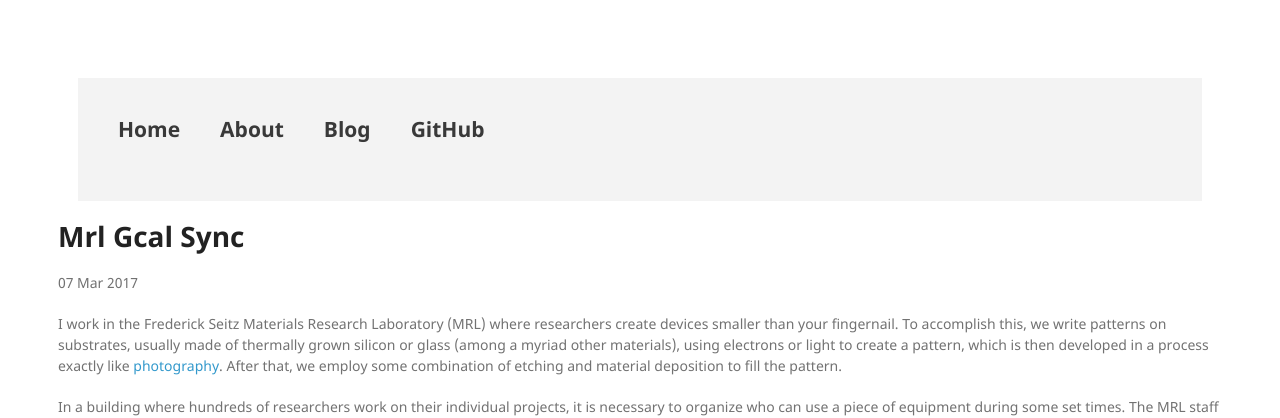
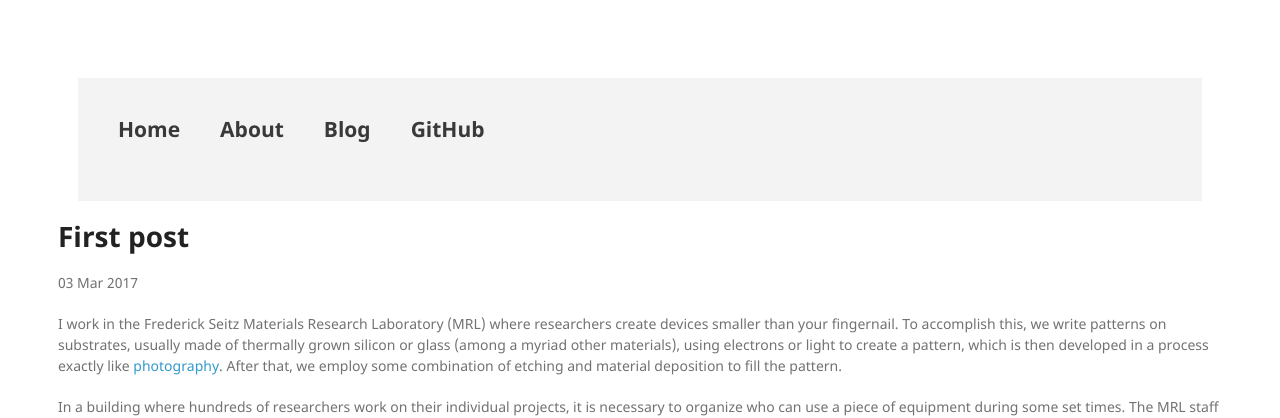
Before and after one commit to pbnjeff89/pbnjeff89.github.io, a Jekyll site: the page built from _posts/2017-03-07-MRL-GCal-Sync.md, in a window 1280 px wide and 900 px high. Shown: the top 418 px of the window. Built offline with Jekyll 4.4.1, drawn with Linux system fonts in a browser that asks for light colours; our own code applies the rules of GitHub Pages for plain Markdown files.

```diff
--- a/_posts/2017-03-07-MRL-GCal-Sync.md
+++ b/_posts/2017-03-07-MRL-GCal-Sync.md
@@ -1,3 +1,9 @@
+---
+layout: post
+title: "First post"
+date: 2017-03-03
+---
+
 I work in the Frederick Seitz Materials Research Laboratory (MRL) where researchers create devices smaller than your fingernail. To accomplish this, we write patterns on substrates, usually made of thermally grown silicon or glass (among a myriad other materials), using electrons or light to create a pattern, which is then developed in a process exactly like [photography](https://en.wikipedia.org/wiki/Photography). After that, we employ some combination of etching and material deposition to fill the pattern.
 
 In a building where hundreds of researchers work on their individual projects, it is necessary to organize who can use a piece of equipment during some set times. The MRL staff have kindly developed an online scheduling system to create some order.
```
Also changed, not shown: _posts/2017-03-03-First-Post.md (+1 -1 lines).
